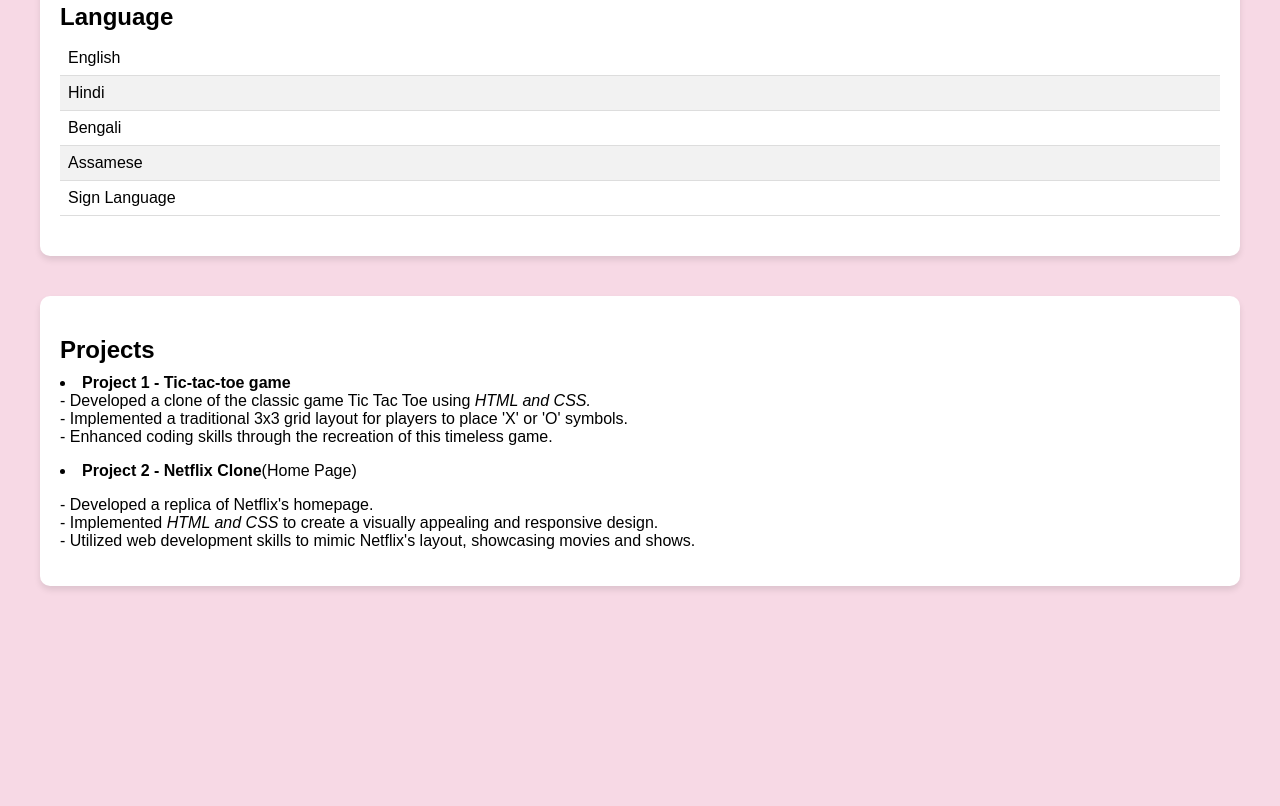
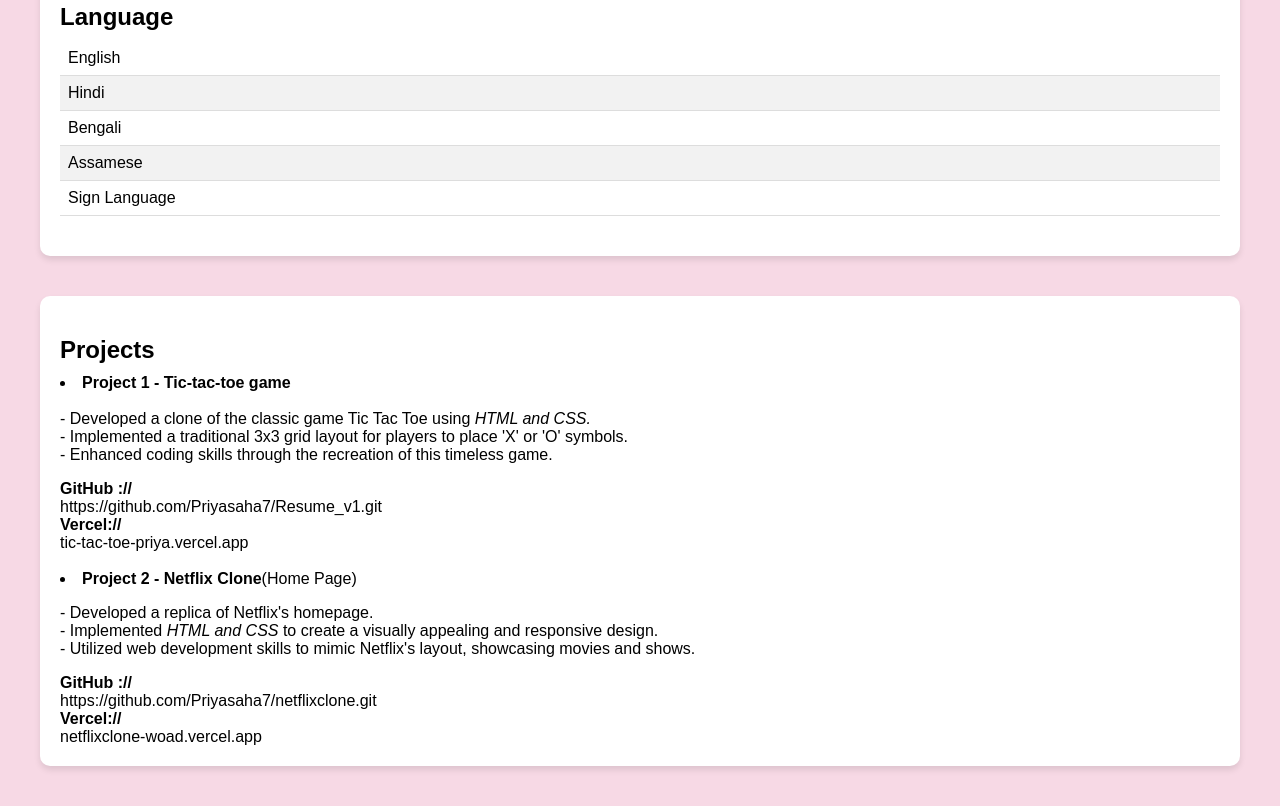
Before and after one commit to Priyasaha7/Myprotfolio, a plain HTML site: page index.html in a window 1280 px wide. Shown: the part 1714-2520 px from the top of the page. Before the commit the page ends 2340 px from the top, so only its background shows below. Drawn offline with Linux system fonts and the light colour scheme.

Commit message:
Update index.html

```diff
--- a/index.html
+++ b/index.html
@@ -237,23 +237,37 @@
         </div>
     </section>
 
-
-    <section class="section">
+  <section class="section">
         <div class="box">
             <h2>Projects</h2>
-                        <li><b>Project 1 - Tic-tac-toe game</b></li>
+            <li><b>Project 1 - Tic-tac-toe game</b></li><br>
 
 - Developed a clone of the classic game Tic Tac Toe using <i>HTML and CSS.</i><br>
 - Implemented a traditional 3x3 grid layout for players to place 'X' or 'O' symbols.<br>
 - Enhanced coding skills through the recreation of this timeless game.
 </p>
+<b> GitHub ://</b> <br>
+https://github.com/Priyasaha7/Resume_v1.git<br>
+<b>Vercel://</b>
+<br>
+tic-tac-toe-priya.vercel.app
 
-                <li><b>Project 2 - Netflix Clone</b>(Home Page)</li>
+
+
+
+          <br><br>  <li><b>Project 2 - Netflix Clone</b>(Home Page)</li>
                 <p>
 
                     - Developed a replica of Netflix's homepage.<br>
                     - Implemented <i>HTML and CSS</i> to create a visually appealing and responsive design.<br>
                     - Utilized web development skills to mimic Netflix's layout, showcasing movies and shows.</p>
+
+                    <b> GitHub ://</b> <br>
+                    https://github.com/Priyasaha7/netflixclone.git <br>
+                   <b>Vercel://</b>
+                    <br>
+                    netflixclone-woad.vercel.app
+
         </div>
     </section>
 </div>
```
